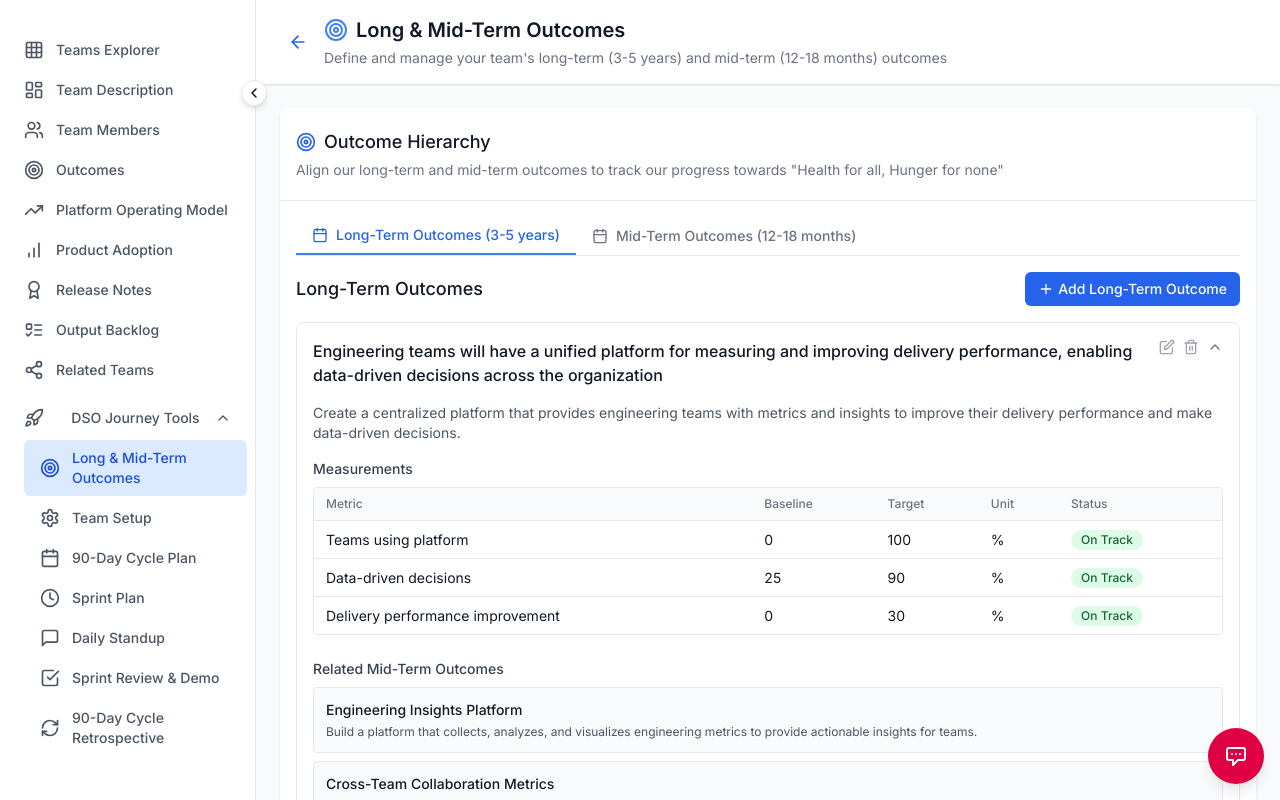
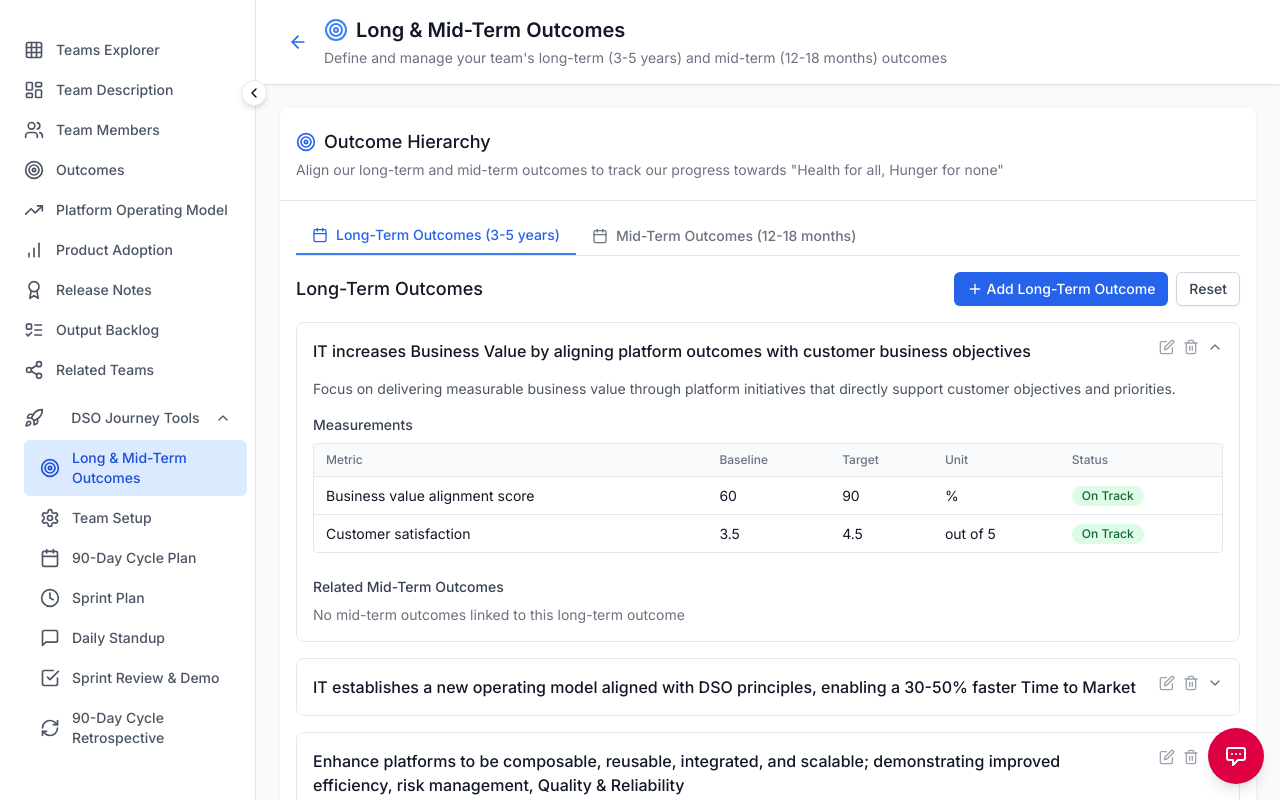
Before and after one commit to jessicabell11/DSO-OS-Test, a React (Vite) app: page /teams/1/long-mid-term-outcomes in a window 1280 px wide. Both pictures are taken after a click on the element 728 px from the left and 363 px from the top of the page. Built offline with nearby package versions, Linux system fonts and the light colour scheme.

Commit message:
display 7 common outcomes when creating new team

```diff
--- a/src/components/LongMidTermOutcomes.tsx
+++ b/src/components/LongMidTermOutcomes.tsx
@@ -206,6 +206,162 @@ const standardLongTermOutcomes: Outcome[] = [
       }
     ],
     timeframe: 'long-term'
+  }
+];
+
+// Sample data for existing teams
+const sampleLongTermOutcomes: Outcome[] = [
+  {
+    id: 'lto-001',
+    title: 'Engineering teams will have a unified platform for measuring and improving delivery performance, enabling data-driven decisions across the organization',
+    description: 'Create a centralized platform that provides engineering teams with metrics and insights to improve their delivery performance and make data-driven decisions.',
+    metrics: [
+      {
+        name: 'Teams using platform',
+        current: '0',
+        target: '100',
+        unit: '%',
+        status: 'on-track'
+      },
+      {
+        name: 'Data-driven decisions',
+        current: '25',
+        target: '90',
+        unit: '%',
+        status: 'on-track'
+      },
+      {
+        name: 'Delivery performance improvement',
+        current: '0',
+        target: '30',
+        unit: '%',
+        status: 'on-track'
+      }
+    ],
+    timeframe: 'long-term'
+  },
+  {
+    id: 'lto-002',
+    title: 'Product teams will have comprehensive user insights integrated into their workflow, resulting in features that better address customer needs',
+    description: 'Integrate user research and feedback directly into the product development process to ensure features are aligned with actual customer needs and pain points.',
+    metrics: [
+      {
+        name: 'Feature success rate',
+        current: '65',
+        target: '90',
+        unit: '%',
+        status: 'on-track'
+      },
+      {
+        name: 'User satisfaction',
+        current: '3.8',
+        target: '4.5',
+        unit: 'out of 5',
+        status: 'on-track'
+      },
+      {
+        name: 'Research-backed decisions',
+        current: '40',
+        target: '95',
+        unit: '%',
+        status: 'on-track'
+      }
+    ],
+    timeframe: 'long-term'
+  }
+];
+
+// Sample data for mid-term outcomes
+const sampleMidTermOutcomes: Outcome[] = [
+  {
+    id: 'mto-001',
+    title: 'Engineering Insights Platform',
+    description: 'Build a platform that collects, analyzes, and visualizes engineering metrics to provide actionable insights for teams.',
+    metrics: [
+      {
+        name: 'Data sources integrated',
+        current: '2',
+        target: '8',
+        unit: 'sources',
+        status: 'on-track'
+      },
+      {
+        name: 'Metrics dashboard adoption',
+        current: '15',
+        target: '80',
+        unit: '%',
+        status: 'on-track'
+      },
+      {
+        name: 'Automated insights generated',
+        current: '5',
+        target: '50',
+        unit: 'per sprint',
+        status: 'on-track'
+      }
+    ],
+    timeframe: 'mid-term',
+    parentOutcomeId: 'lto-001'
+  },
+  {
+    id: 'mto-002',
+    title: 'Cross-Team Collaboration Metrics',
+    description: 'Develop metrics and tools to measure and improve collaboration between teams.',
+    metrics: [
+      {
+        name: 'Cross-team dependencies',
+        current: '45',
+        target: '20',
+        unit: 'per quarter',
+        status: 'on-track'
+      },
+      {
+        name: 'Shared planning sessions',
+        current: '4',
+        target: '12',
+        unit: 'per quarter',
+        status: 'on-track'
+      },
+      {
+        name: 'Collaboration satisfaction',
+        current: '3.2',
+        target: '4.5',
+        unit: 'out of 5',
+        status: 'on-track'
+      }
+    ],
+    timeframe: 'mid-term',
+    parentOutcomeId: 'lto-001'
+  },
+  {
+    id: 'mto-003',
+    title: 'User Research Integration',
+    description: 'Create a system to integrate user research findings directly into the product development process.',
+    metrics: [
+      {
+        name: 'Research sessions',
+        current: '8',
+        target: '24',
+        unit: 'per quarter',
+        status: 'on-track'
+      },
+      {
+        name: 'Research insights used',
+        current: '30',
+        target: '90',
+        unit: '%',
+        status: 'on-track'
+      },
+      {
+        name: 'Time from insight to implementation',
+        current: '45',
+        target: '15',
+        unit: 'days',
+        status: 'on-track'
+      }
+    ],
+    timeframe: 'mid-term',
+    parentOutcomeId: 'lto-002'
   }
 ];
 
@@ -232,189 +388,101 @@ const LongMidTermOutcomes: React.FC<LongMidTermOutcomesProps> = () => {
   const [showConfirmDeleteMetric, setShowConfirmDeleteMetric] = useState(false);
   const [isGeneratingMetrics, setIsGeneratingMetrics] = useState(false);
   const [isNewTeam, setIsNewTeam] = useState(false);
-
-  // Sample data for long-term outcomes (3-5 years)
+  const [isLoading, setIsLoading] = useState(true);
+
+  // State for outcomes
   const [longTermOutcomes, setLongTermOutcomes] = useState<Outcome[]>([]);
-
-  // Sample data for mid-term outcomes (12-18 months)
   const [midTermOutcomes, setMidTermOutcomes] = useState<Outcome[]>([]);
 
-  // Check if this is a new team by looking at URL parameters or localStorage
+  // Check if this is a new team and load appropriate outcomes
   useEffect(() => {
-    // Check if we're coming from team creation
-    const referrer = document.referrer;
-    const isFromTeamsExplorer = referrer.includes('teams-explorer');
-
-    // Check if we've already initialized this team's outcomes
-    const initializedTeams = JSON.parse(localStorage.getItem('initializedTeams') || '[]');
-    const isTeamInitialized = teamId ? initializedTeams.includes(teamId) : false;
-
-    // If coming from teams explorer and not initialized, consider it a new team
-    if (teamId && !isTeamInitialized) {
+    if (!teamId) return;
+
+    setIsLoading(true);
+
+    // Function to load outcomes
+    const loadOutcomes = () => {
+      console.log("Loading outcomes for team:", teamId);
+
+      // Check if team has been initialized in our outcomes tracking
+      const outcomeInitializedTeamsStr = localStorage.getItem('outcomeInitializedTeams');
+      const outcomeInitializedTeams = outcomeInitializedTeamsStr ? JSON.parse(outcomeInitializedTeamsStr) : [];
+      const isTeamOutcomeInitialized = outcomeInitializedTeams.includes(teamId);
+
+      console.log("Is team outcome initialized:", isTeamOutcomeInitialized);
+
+      // Try to load team-specific outcomes from localStorage
+      const savedLongTermOutcomes = localStorage.getItem(`longTermOutcomes_${teamId}`);
+      const savedMidTermOutcomes = localStorage.getItem(`midTermOutcomes_${teamId}`);
+
+      if (savedLongTermOutcomes && JSON.parse(savedLongTermOutcomes).length > 0) {
+        // Team has saved long-term outcomes, load them
+        console.log("Loading saved long-term outcomes for team", teamId);
+        setLongTermOutcomes(JSON.parse(savedLongTermOutcomes));
+
+        if (savedMidTermOutcomes) {
+          setMidTermOutcomes(JSON.parse(savedMidTermOutcomes));
+        } else {
+          setMidTermOutcomes([]);
+        }
+
+        setIsNewTeam(false);
+      } else if (!isTeamOutcomeInitialized) {
+        // This is a new team or first visit to outcomes page, load standard outcomes
+        console.log("New team detected - loading standard outcomes");
+
+        // Use deep copy to avoid reference issues
+        const standardOutcomesCopy = JSON.parse(JSON.stringify(standardLongTermOutcomes));
+
+        setLongTermOutcomes(standardOutcomesCopy);
+        setMidTermOutcomes([]);
         setIsNewTeam(true);
 
-      // Pre-populate with standard long-term outcomes
-      setLongTermOutcomes([...standardLongTermOutcomes]);
-
-      // Mark this team as initialized
-      localStorage.setItem('initializedTeams', JSON.stringify([...initializedTeams, teamId]));
+        // Mark this team as initialized for outcomes
+        localStorage.setItem('outcomeInitializedTeams', JSON.stringify([...outcomeInitializedTeams, teamId]));
+
+        // Save the standard outcomes for this team
+        localStorage.setItem(`longTermOutcomes_${teamId}`, JSON.stringify(standardOutcomesCopy));
+        localStorage.setItem(`midTermOutcomes_${teamId}`, JSON.stringify([]));
       } else {
-      // Load existing data
-      setLongTermOutcomes([
-        {
-          id: 'lto-001',
-          title: 'Engineering teams will have a unified platform for measuring and improving delivery performance, enabling data-driven decisions across the organization',
-          description: 'Create a centralized platform that provides engineering teams with metrics and insights to improve their delivery performance and make data-driven decisions.',
-          metrics: [
-            {
-              name: 'Teams using platform',
-              current: '0',
-              target: '100',
-              unit: '%',
-              status: 'on-track'
-            },
-            {
-              name: 'Data-driven decisions',
-              current: '25',
-              target: '90',
-              unit: '%',
-              status: 'on-track'
-            },
-            {
-              name: 'Delivery performance improvement',
-              current: '0',
-              target: '30',
-              unit: '%',
-              status: 'on-track'
-            }
-          ],
-          timeframe: 'long-term'
-        },
-        {
-          id: 'lto-002',
-          title: 'Product teams will have comprehensive user insights integrated into their workflow, resulting in features that better address customer needs',
-          description: 'Integrate user research and feedback directly into the product development process to ensure features are aligned with actual customer needs and pain points.',
-          metrics: [
-            {
-              name: 'Feature success rate',
-              current: '65',
-              target: '90',
-              unit: '%',
-              status: 'on-track'
-            },
-            {
-              name: 'User satisfaction',
-              current: '3.8',
-              target: '4.5',
-              unit: 'out of 5',
-              status: 'on-track'
-            },
-            {
-              name: 'Research-backed decisions',
-              current: '40',
-              target: '95',
-              unit: '%',
-              status: 'on-track'
-            }
-          ],
-          timeframe: 'long-term'
-        }
-      ]);
-
-      setMidTermOutcomes([
-        {
-          id: 'mto-001',
-          title: 'Engineering Insights Platform',
-          description: 'Build a platform that collects, analyzes, and visualizes engineering metrics to provide actionable insights for teams.',
-          metrics: [
-            {
-              name: 'Data sources integrated',
-              current: '2',
-              target: '8',
-              unit: 'sources',
-              status: 'on-track'
-            },
-            {
-              name: 'Metrics dashboard adoption',
-              current: '15',
-              target: '80',
-              unit: '%',
-              status: 'on-track'
-            },
-            {
-              name: 'Automated insights generated',
-              current: '5',
-              target: '50',
-              unit: 'per sprint',
-              status: 'on-track'
-            }
-          ],
-          timeframe: 'mid-term',
-          parentOutcomeId: 'lto-001'
-        },
-        {
-          id: 'mto-002',
-          title: 'Cross-Team Collaboration Metrics',
-          description: 'Develop metrics and tools to measure and improve collaboration between teams.',
-          metrics: [
-            {
-              name: 'Cross-team dependencies',
-              current: '45',
-              target: '20',
-              unit: 'per quarter',
-              status: 'on-track'
-            },
-            {
-              name: 'Shared planning sessions',
-              current: '4',
-              target: '12',
-              unit: 'per quarter',
-              status: 'on-track'
-            },
-            {
-              name: 'Collaboration satisfaction',
-              current: '3.2',
-              target: '4.5',
-              unit: 'out of 5',
-              status: 'on-track'
-            }
-          ],
-          timeframe: 'mid-term',
-          parentOutcomeId: 'lto-001'
-        },
-        {
-          id: 'mto-003',
-          title: 'User Research Integration',
-          description: 'Create a system to integrate user research findings directly into the product development process.',
-          metrics: [
-            {
-              name: 'Research sessions',
-              current: '8',
-              target: '24',
-              unit: 'per quarter',
-              status: 'on-track'
-            },
-            {
-              name: 'Research insights used',
-              current: '30',
-              target: '90',
-              unit: '%',
-              status: 'on-track'
-            },
-            {
-              name: 'Time from insight to implementation',
-              current: '45',
-              target: '15',
-              unit: 'days',
-              status: 'on-track'
-            }
-          ],
-          timeframe: 'mid-term',
-          parentOutcomeId: 'lto-002'
-        }
-      ]);
-    }
+        // Team is initialized but doesn't have saved outcomes, load sample data
+        console.log("Team initialized but no saved outcomes - loading sample data");
+
+        // Use deep copy to avoid reference issues
+        const sampleLongTermCopy = JSON.parse(JSON.stringify(sampleLongTermOutcomes));
+        const sampleMidTermCopy = JSON.parse(JSON.stringify(sampleMidTermOutcomes));
+
+        setLongTermOutcomes(sampleLongTermCopy);
+        setMidTermOutcomes(sampleMidTermCopy);
+        setIsNewTeam(false);
+
+        // Save the sample data for this team
+        localStorage.setItem(`longTermOutcomes_${teamId}`, JSON.stringify(sampleLongTermCopy));
+        localStorage.setItem(`midTermOutcomes_${teamId}`, JSON.stringify(sampleMidTermCopy));
+      }
+
+      setIsLoading(false);
+    };
+
+    // Small delay to ensure DOM is ready and localStorage is accessible
+    setTimeout(loadOutcomes, 100);
+
   }, [teamId]);
+
+  // Save outcomes to localStorage whenever they change
+  useEffect(() => {
+    if (teamId && longTermOutcomes.length > 0 && !isLoading) {
+      console.log("Saving long-term outcomes to localStorage for team", teamId);
+      localStorage.setItem(`longTermOutcomes_${teamId}`, JSON.stringify(longTermOutcomes));
+    }
+  }, [longTermOutcomes, teamId, isLoading]);
+
+  useEffect(() => {
+    if (teamId && !isLoading) {
+      console.log("Saving mid-term outcomes to localStorage for team", teamId);
+      localStorage.setItem(`midTermOutcomes_${teamId}`, JSON.stringify(midTermOutcomes));
+    }
+  }, [midTermOutcomes, teamId, isLoading]);
 
   // New outcome template
   const newOutcomeTemplate = (timeframe: 'long-term' | 'mid-term'): Outcome => ({
@@ -596,7 +664,8 @@ const LongMidTermOutcomes: React.FC<LongMidTermOutcomesProps> = () => {
                   outcomeText.toLowerCase().includes("users") ||
                   outcomeText.toLowerCase().includes("customers") ||
                   outcomeText.toLowerCase().includes("engineers") ||
-                  outcomeText.toLowerCase().includes("managers");
+                  outcomeText.toLowerCase().includes("managers") ||
+                  outcomeText.toLowerCase().includes("it");
 
     const hasWhat = outcomeText.toLowerCase().includes("will") &&
                    (outcomeText.toLowerCase().includes("have") ||
@@ -604,12 +673,18 @@ const LongMidTermOutcomes: React.FC<LongMidTermOutcomesProps> = () => {
                     outcomeText.toLowerCase().includes("utilize") ||
                     outcomeText.toLowerCase().includes("implement") ||
                     outcomeText.toLowerCase().includes("adopt") ||
-                    outcomeText.toLowerCase().includes("establish"));
+                    outcomeText.toLowerCase().includes("establish") ||
+                    outcomeText.toLowerCase().includes("increases") ||
+                    outcomeText.toLowerCase().includes("optimizes") ||
+                    outcomeText.toLowerCase().includes("ensures"));
 
     const hasWhy = outcomeText.toLowerCase().includes("enabling") ||
                   outcomeText.toLowerCase().includes("resulting") ||
                   outcomeText.toLowerCase().includes("improving") ||
-                  outcomeText.toLowerCase().includes("reducing");
+                  outcomeText.toLowerCase().includes("reducing") ||
+                  outcomeText.toLowerCase().includes("leading to") ||
+                  outcomeText.toLowerCase().includes("to increase") ||
+                  outcomeText.toLowerCase().includes("to protect");
 
     return {
       who: {
@@ -814,6 +889,24 @@ const LongMidTermOutcomes: React.FC<LongMidTermOutcomesProps> = () => {
     }, 1500);
   };
 
+  // Debug function to reset localStorage for testing
+  const resetLocalStorage = () => {
+    if (teamId) {
+      localStorage.removeItem(`longTermOutcomes_${teamId}`);
+      localStorage.removeItem(`midTermOutcomes_${teamId}`);
+
+      // Remove from initialized teams list
+      const outcomeInitializedTeamsStr = localStorage.getItem('outcomeInitializedTeams');
+      const outcomeInitializedTeams = outcomeInitializedTeamsStr ? JSON.parse(outcomeInitializedTeamsStr) : [];
+      const updatedTeams = outcomeInitializedTeams.filter((id: string) => id !== teamId);
+      localStorage.setItem('outcomeInitializedTeams', JSON.stringify(updatedTeams));
+
+      console.log("Reset localStorage for team", teamId);
+      window.location.reload();
+    }
+  };
+
+  if (isLoading) {
     return (
       <div className="flex h-screen bg-gray-50">
         <Sidebar activeTab={activeTab} setActiveTab={setActiveTab} />
@@ -839,6 +932,46 @@ const LongMidTermOutcomes: React.FC<LongMidTermOutcomesProps> = () => {
               </div>
             </div>
           </header>
+          <main className="flex-1 overflow-y-auto p-4 md:p-6">
+            <div className="max-w-7xl mx-auto">
+              <div className="bg-white rounded-lg shadow p-8 flex items-center justify-center">
+                <div className="text-center">
+                  <div className="animate-spin rounded-full h-12 w-12 border-b-2 border-blue-500 mx-auto"></div>
+                  <p className="mt-4 text-gray-600">Loading outcomes...</p>
+                </div>
+              </div>
+            </div>
+          </main>
+        </div>
+      </div>
+    );
+  }
+
+  return (
+    <div className="flex h-screen bg-gray-50">
+      <Sidebar activeTab={activeTab} setActiveTab={setActiveTab} />
+      <div className="flex-1 flex flex-col overflow-hidden">
+        <header className="bg-white shadow">
+          <div className="max-w-7xl mx-auto px-4 sm:px-6 lg:px-8 py-4">
+            <div className="flex items-center">
+              <button
+                onClick={() => navigate(teamId ? `/teams/${teamId}` : '/')}
+                className="text-blue-600 hover:text-blue-800 mr-4"
+              >
+                <ArrowLeft size={20} />
+              </button>
+              <div>
+                <h1 className="text-xl font-semibold text-gray-900 flex items-center">
+                  <Target className="h-6 w-6 mr-2 text-blue-500" />
+                  Long & Mid-Term Outcomes
+                </h1>
+                <p className="mt-1 text-sm text-gray-500">
+                  Define and manage your team's long-term (3-5 years) and mid-term (12-18 months) outcomes
+                </p>
+              </div>
+            </div>
+          </div>
+        </header>
 
         <main className="flex-1 overflow-y-auto p-4 md:p-6">
           <div className="max-w-7xl mx-auto">
@@ -887,6 +1020,7 @@ const LongMidTermOutcomes: React.FC<LongMidTermOutcomesProps> = () => {
                   <div className="mt-4">
                     <div className="flex justify-between items-center mb-4">
                       <h3 className="text-lg font-medium text-gray-900">Long-Term Outcomes</h3>
+                      <div className="flex space-x-2">
                         <button
                           onClick={() => handleAddOutcome('long-term')}
                           className="inline-flex items-center px-3 py-1.5 border border-transparent text-sm font-medium rounded-md shadow-sm text-white bg-blue-600 hover:bg-blue-700 focus:outline-none focus:ring-2 focus:ring-offset-2 focus:ring-blue-500"
@@ -894,6 +1028,13 @@ const LongMidTermOutcomes: React.FC<LongMidTermOutcomesProps> = () => {
                           <Plus size={16} className="mr-1" />
                           Add Long-Term Outcome
                         </button>
+                        <button
+                          onClick={resetLocalStorage}
+                          className="inline-flex items-center px-3 py-1.5 border border-gray-300 text-sm font-medium rounded-md shadow-sm text-gray-700 bg-white hover:bg-gray-50 focus:outline-none focus:ring-2 focus:ring-offset-2 focus:ring-gray-500"
+                        >
+                          Reset
+                        </button>
+                      </div>
                     </div>
 
                     {/* Long-Term Outcomes List */}
```
Lines whose indentation alone changed are shown as unchanged.
